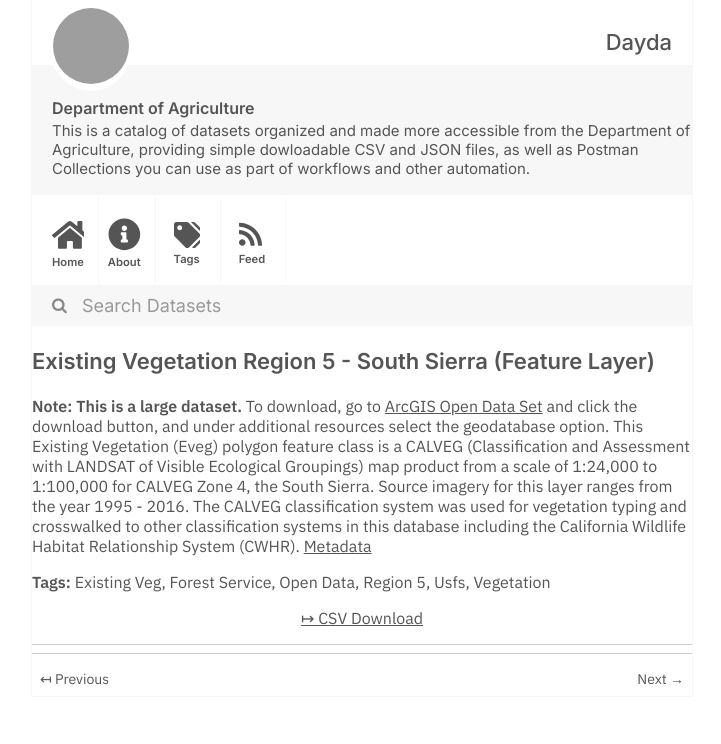
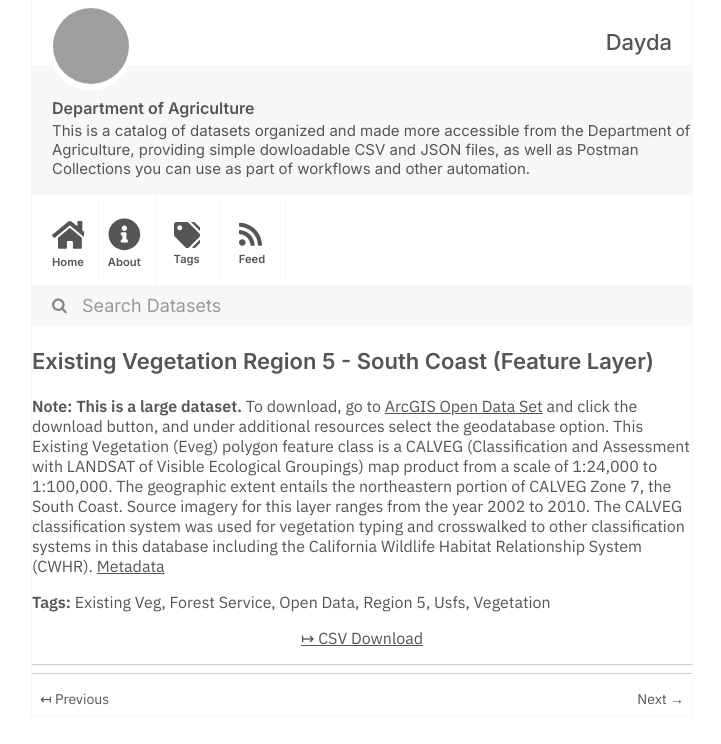
Before and after one commit to dayda-entities/department-of-agriculture, a Jekyll site: the page built from _posts/2020-12-03-existing-vegetation-region-5-s.md, in a window 1280 px wide, cut to the strip 0-744 px from the top of the page. Shown: the whole strip, without its empty margins (278-999 px from the left). Built offline with Jekyll 4.4.1, drawn with Linux system fonts in a browser that asks for light colours; grey boxes are pictures that could not be loaded.

Commit message:
Publish Data

```diff
--- a/_posts/2020-12-03-existing-vegetation-region-5-s.md
+++ b/_posts/2020-12-03-existing-vegetation-region-5-s.md
@@ -1,7 +1,7 @@
 ---
-title: Existing Vegetation Region 5 - South Sierra (Feature Layer)
-created: '2020-12-03T20:26:44.343986'
-modified: '2020-12-03T20:26:44.343993'
+title: Existing Vegetation Region 5 - South Coast (Feature Layer)
+created: '2020-12-03T20:26:43.616314'
+modified: '2021-05-14T15:14:18.147349'
 state: active
 type: dataset
 tags:
@@ -13,9 +13,9 @@ tags:
   - Vegetation
 groups: []
 csv_url: >-
-  https://data-usfs.hub.arcgis.com/datasets/7ebead065bc8468fb3e48bcce4882d84_10.csv?outSR=%7B%22latestWkid%22%3A4269%2C%22wkid%22%3A4269%7D
+  https://data-usfs.hub.arcgis.com/datasets/0e43da06e9a142b891cbc5d43fc780ea_8.csv?outSR=%7B%22latestWkid%22%3A4269%2C%22wkid%22%3A4269%7D
 json_url: ''
 layout: post
 
 ---
-<b>Note:</b> <b>This is a large dataset. </b>To download, go to <a href='https://enterprisecontentnew-usfs.hub.arcgis.com/datasets/existing-vegetation-region-5-south-sierra-feature-layer' target='_blank'>ArcGIS Open Data Set</a> and click the download button, and under additional resources select the geodatabase option. This Existing Vegetation (Eveg) polygon feature class is a CALVEG (Classification and Assessment with LANDSAT of Visible Ecological Groupings) map product from a scale of 1:24,000 to 1:100,000 for CALVEG Zone 4, the South Sierra. Source imagery for this layer ranges from the year 1995 - 2016. The CALVEG classification system was used for vegetation typing and crosswalked to other classification systems in this database including the California Wildlife Habitat Relationship System (CWHR). <a href='https://data.fs.usda.gov/geodata/edw/edw_resources/meta/S_USA.EVMid_R05_SouthSierra.xml' target='_blank'>Metadata</a>
+<b>Note:</b> <b>This is a large dataset. </b>To download, go to <a href='https://enterprisecontentnew-usfs.hub.arcgis.com/datasets/existing-vegetation-region-5-south-coast-feature-layer' target='_blank'>ArcGIS Open Data Set</a> and click the download button, and under additional resources select the geodatabase option. This Existing Vegetation (Eveg) polygon feature class is a CALVEG (Classification and Assessment with LANDSAT of Visible Ecological Groupings) map product from a scale of 1:24,000 to 1:100,000. The geographic extent entails the northeastern portion of CALVEG Zone 7, the South Coast. Source imagery for this layer ranges from the year 2002 to 2010. The CALVEG classification system was used for vegetation typing and crosswalked to other classification systems in this database including the California Wildlife Habitat Relationship System (CWHR). <a href='https://data.fs.usda.gov/geodata/edw/edw_resources/meta/S_USA.EVMid_R05_SouCoast.xml' target='_blank'>Metadata</a>
```
